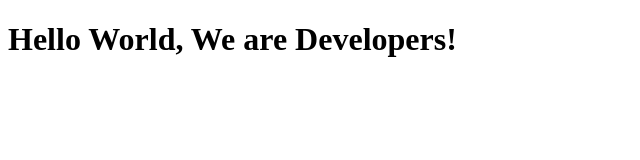
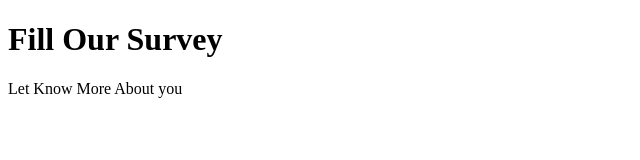
Before and after one commit to Ceejayski/MicroverseTrials, a plain HTML site: page index.html in a window 1280 px wide. Shown: the whole page, without its empty margins (0-640 px from the left). Drawn offline with Linux system fonts and the light colour scheme.

Commit message:
initial Commit

```diff
--- a/index.html
+++ b/index.html
@@ -8,7 +8,22 @@
 
   <body>
     <script src="https://cdn.freecodecamp.org/testable-projects-fcc/v1/bundle.js"></script>
-<h1>Hello World, We are Developers!</h1>
+    <div class="container">
+      <div class="card border-0 shadow my-5">
+        <div class="card-body p-5">
+          <h1 id="title" >Fill Our Survey</h1>
+          <p id="description"> Let Know More About you </p>
+          <form id= "survey-form">
+
+
+
+          </form>
+
+          <div style="height: 700px"></div>
+
+        </div>
+      </div>
+    </div>
     <!--
 
     Hello Camper!
```
